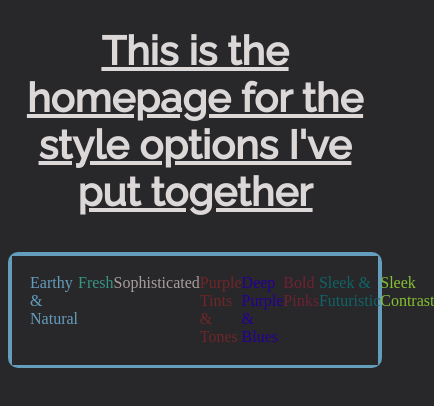
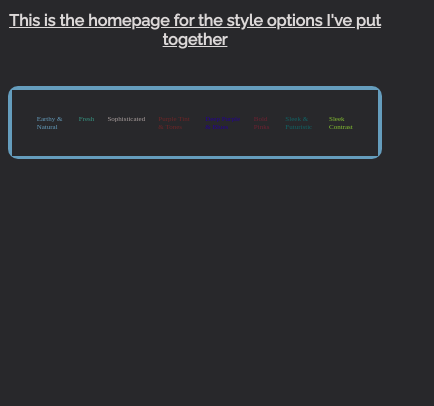
Before and after one commit to JordanCandy/testSchemes, a plain HTML site: page index.html in a window 390 px wide. Shown: the whole page, 434 px wide, since content can reach past the window. Drawn offline with Linux system fonts and the light colour scheme.

Commit message:
Fix home page

```diff
--- a/index.html
+++ b/index.html
@@ -16,7 +16,7 @@
         <div class="all"><a class="d1" target="_blank" href="earthy/earthy.html">Earthy & Natural</a></div>
         <div class="all d2"><a class="d2" target="_blank" href="fresh/frsh.html">Fresh</a></div>
         <div class="all d3"><a class="d3" target="_blank" href="sophisticated/sophisticated.html">Sophisticated</a></div>
-        <div class="all d4"><a class="d4" target="_blank" href="">Purple Tints & Tones</a></div>
+        <div class="all d4"><a class="d4" target="_blank" href="">Purple Tint & Tones</a></div>
         <div class="all d5"><a class="d5" target="_blank" href="">Deep Purple & Blues</a></div>
         <div class="all d6"><a class="d6" target="_blank" href="">Bold Pinks</a></div>
         <div class="all d7"><a class="d7" target="_blank" href="">Sleek & Futuristic</a></div>
--- a/styles.css
+++ b/styles.css
@@ -69,3 +69,19 @@ a{
     70%{background-color: #86C232}
     100%{background-color: #379683;}
 }
+
+@media (max-width: 768px){
+    .all{
+        font-size: 7px;
+        padding: 2%;
+    }
+
+    .h1Style{
+        font-size: 1rem;
+    }
+
+    .container{
+        justify-content: center;
+        align-items: center;
+    }
+}
```
